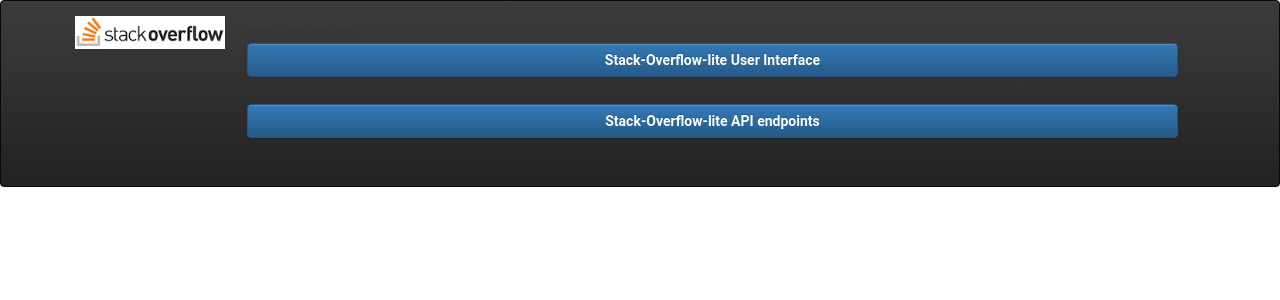
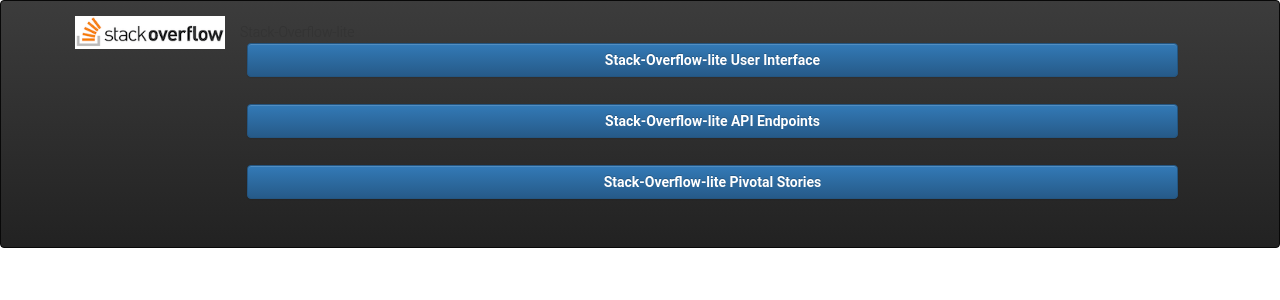
Before and after one commit to blairt001/StackOverflow-lite, a Flask app: page / in a window 1280 px wide. Shown: the top 300 px of the page. Run offline with Flask 2, Linux system fonts and the light colour scheme; some libraries are stand-ins or nearby versions.

Commit message:
[Feature #162845924] Modified template

```diff
--- a/app/templates/home.html
+++ b/app/templates/home.html
@@ -21,7 +21,15 @@
                         <div class="form-group">
                             <a href="/api/v1/questions/answers" target="_blank" class="text-white">
                                 <button class="floating header-text btn btn-primary bg-orange p-15 btn-block">
-                                    <b>Stack-Overflow-lite API endpoints</b>
+                                    <b>Stack-Overflow-lite API Endpoints</b>
+                                </button>
+                            </a>
+                        </div>
+
+                        <div class="form-group">
+                            <a href="https://www.pivotaltracker.com/n/projects/2234206" target="_blank" class="text-white">
+                                <button class="floating header-text btn btn-primary bg-orange p-15 btn-block">
+                                    <b>Stack-Overflow-lite Pivotal Stories</b>
                                 </button>
                             </a>
                         </div>
```
